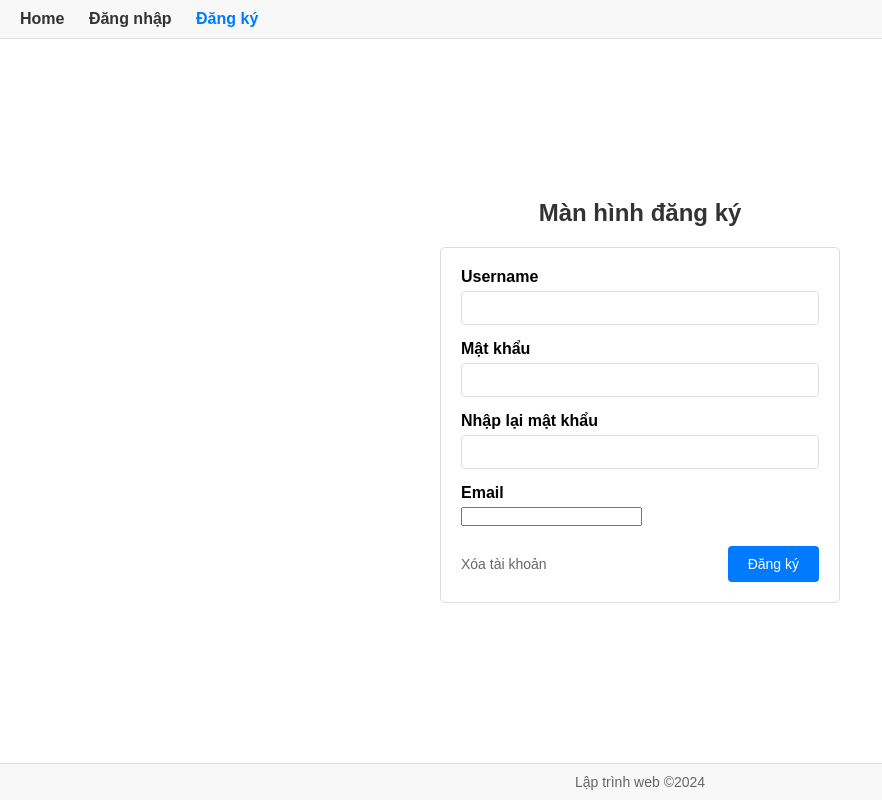
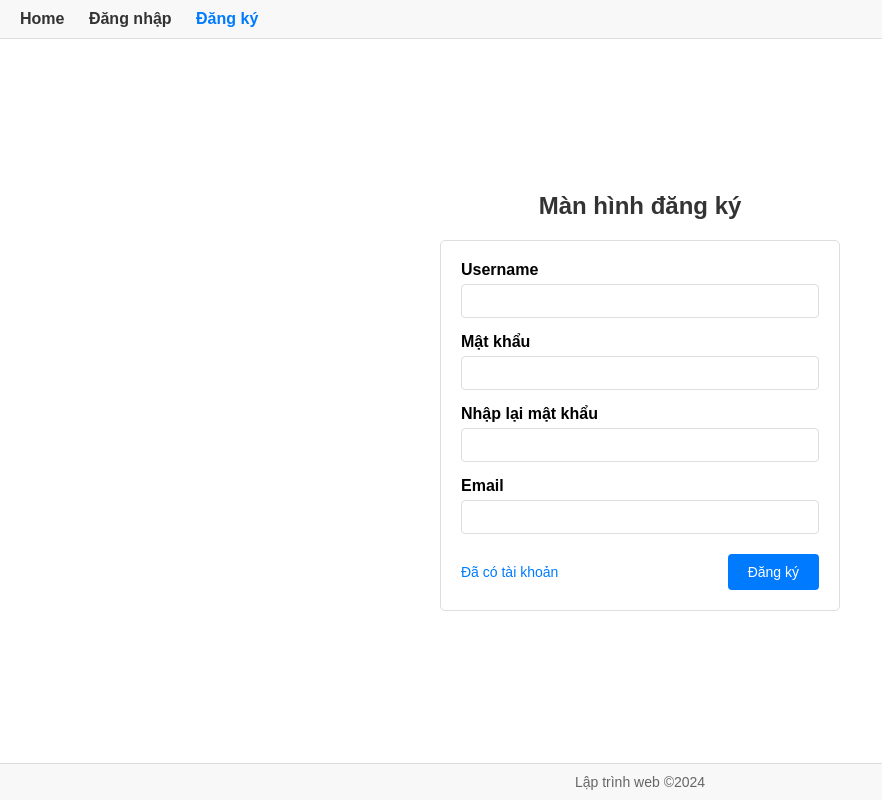
Before and after one commit to nguyennguyen777/laptrinhweb, a plain HTML site: page public/register.html in a window 1280 px wide. Shown: the whole page, without its empty margins (0-882 px from the left). Drawn offline with Linux system fonts and the light colour scheme.

Commit message:
Cập nhật giao diện trang đăng ký (register.html) để khớp với mẫu

```diff
--- a/public/css/styles.css
+++ b/public/css/styles.css
@@ -69,7 +69,8 @@ body {
 }
 
 .form-group input[type="text"],
-.form-group input[type="password"] {
+.form-group input[type="password"],
+.form-group input[type="email"] {
     width: 100%;
     padding: 8px;
     border: 1px solid #ddd;
@@ -95,12 +96,12 @@ body {
 
 .forgot-password {
     text-decoration: none;
-    color: #666;
+    color: #007bff;
     font-size: 14px;
 }
 
 .forgot-password:hover {
-    color: #007bff;
+    color: #006ee4;
 }
 
 .login-btn {
--- a/public/register.html
+++ b/public/register.html
@@ -37,7 +37,7 @@
                 <input type="email" id="email" name="email" required>
             </div>
             <div class="form-actions">
-                <a href="#" class="forgot-password">Xóa tài khoản</a>
+                <a href="#" class="forgot-password">Đã có tài khoản</a>
                 <button type="submit" class="login-btn">Đăng ký</button>
             </div>
         </form>
```
